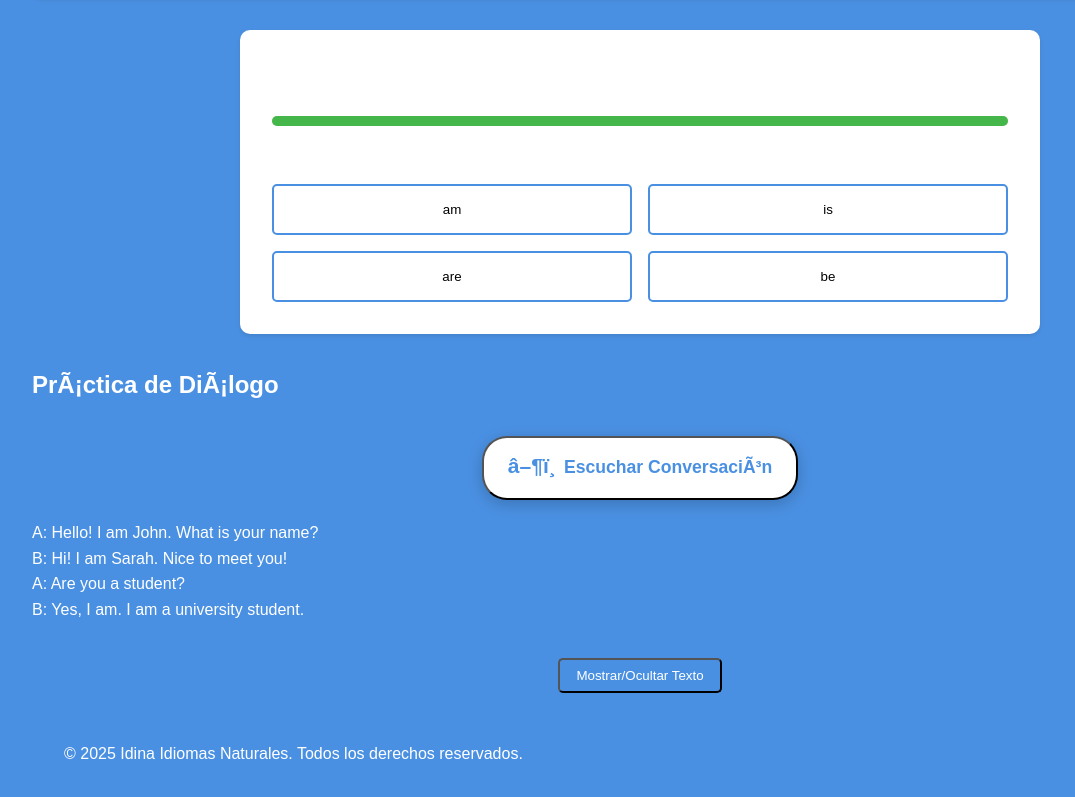
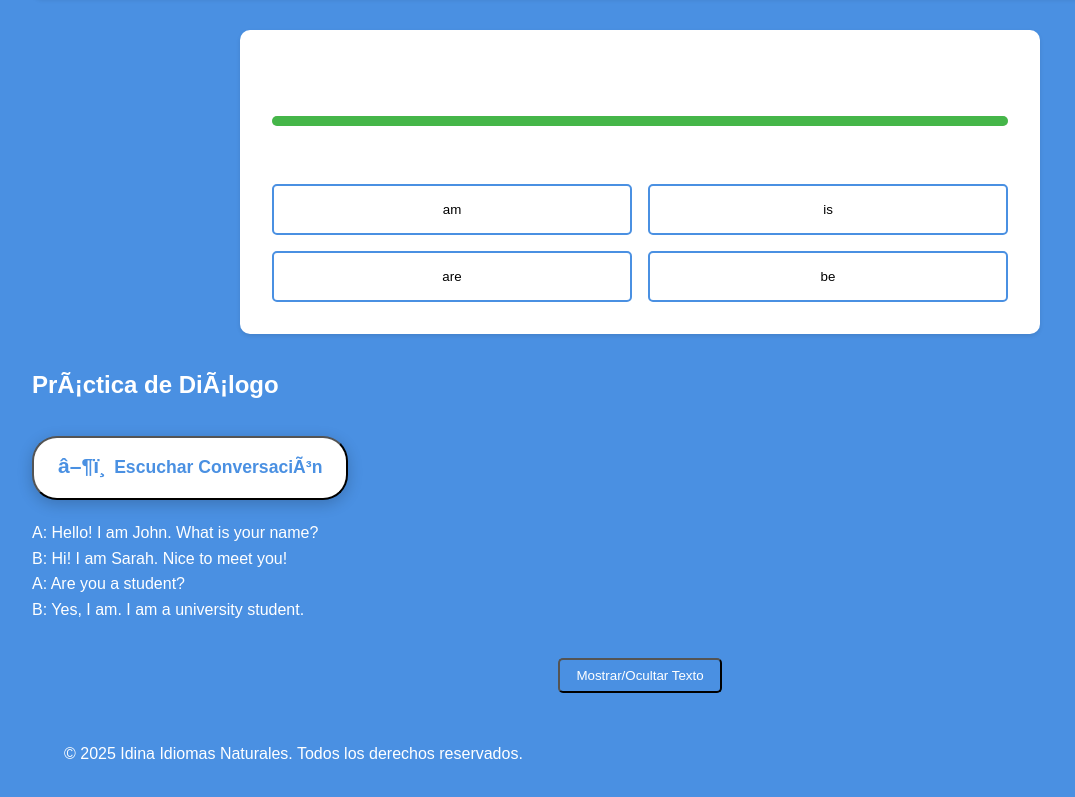
Before and after one commit to jfacdev1/idina-ingles-tradicional, a plain HTML site: page lessons/leccion1.html in a window 1280 px wide. Shown: the part 906-1703 px from the top of the page, without its empty margins (0-1075 px from the left). Drawn offline with Linux system fonts and the light colour scheme.

Commit message:
Refactor audio controls in lesson 1 to enhance user experience and accessibility

```diff
--- a/lessons/leccion1.html
+++ b/lessons/leccion1.html
@@ -144,11 +144,16 @@
             <div class="practice-section">
                 <h2>Práctica de Diálogo</h2>
                 <div class="dialogue-box">
-                    <div class="audio-control">
-                        <audio id="dialogueAudio" src="../audio/audio-lesson1.mp3"></audio>
-                        <button class="btn-primary" id="playButton" onclick="toggleAudio()">
-                            <span class="icon">▶️</span> Escuchar Conversación
-                        </button>
+                    <div class="audio-player">
+                        <audio id="dialogueAudio">
+                            <source src="../audio/audio-lesson1.mp3" type="audio/mpeg">
+                            Tu navegador no soporta el elemento de audio.
+                        </audio>
+                        <div class="audio-controls">
+                            <button class="btn-primary" id="playButton">
+                                <span class="icon">▶️</span> Escuchar Conversación
+                            </button>
+                        </div>
                     </div>
                     <div class="dialogue-text">
                         <p>A: Hello! I am John. What is your name?</p>
```
